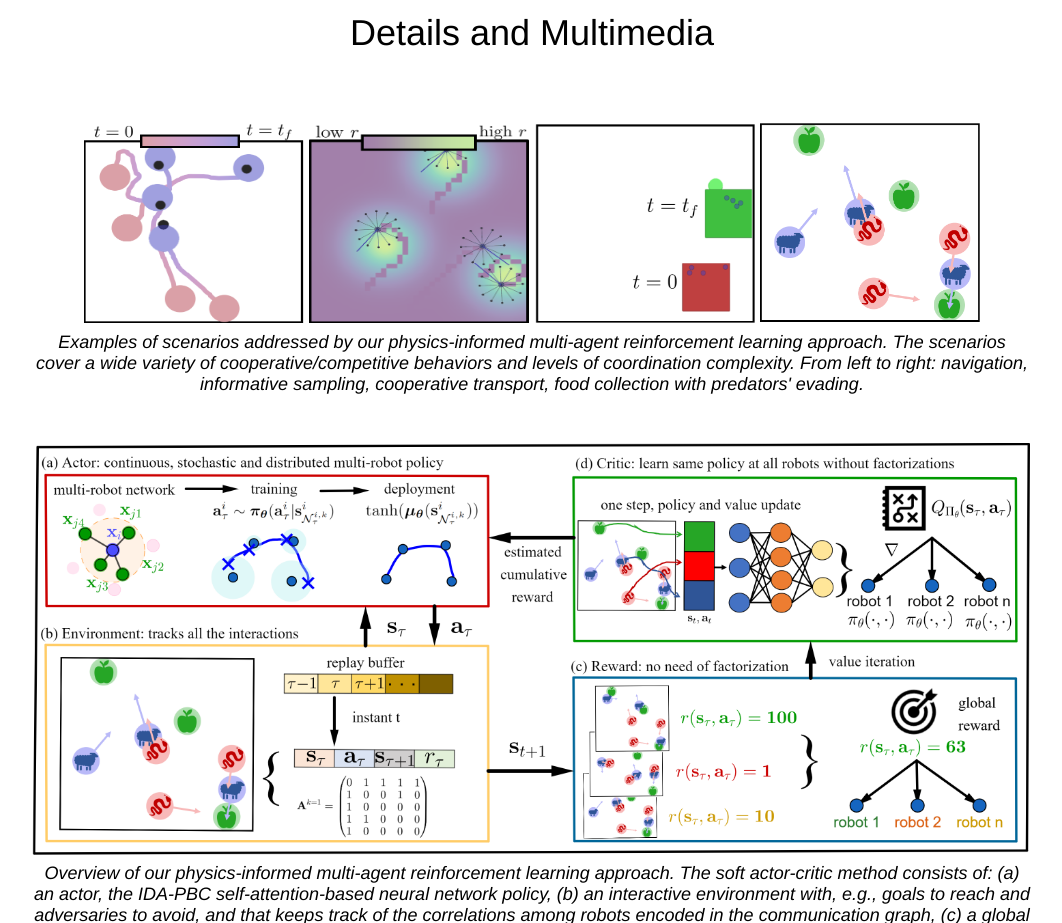
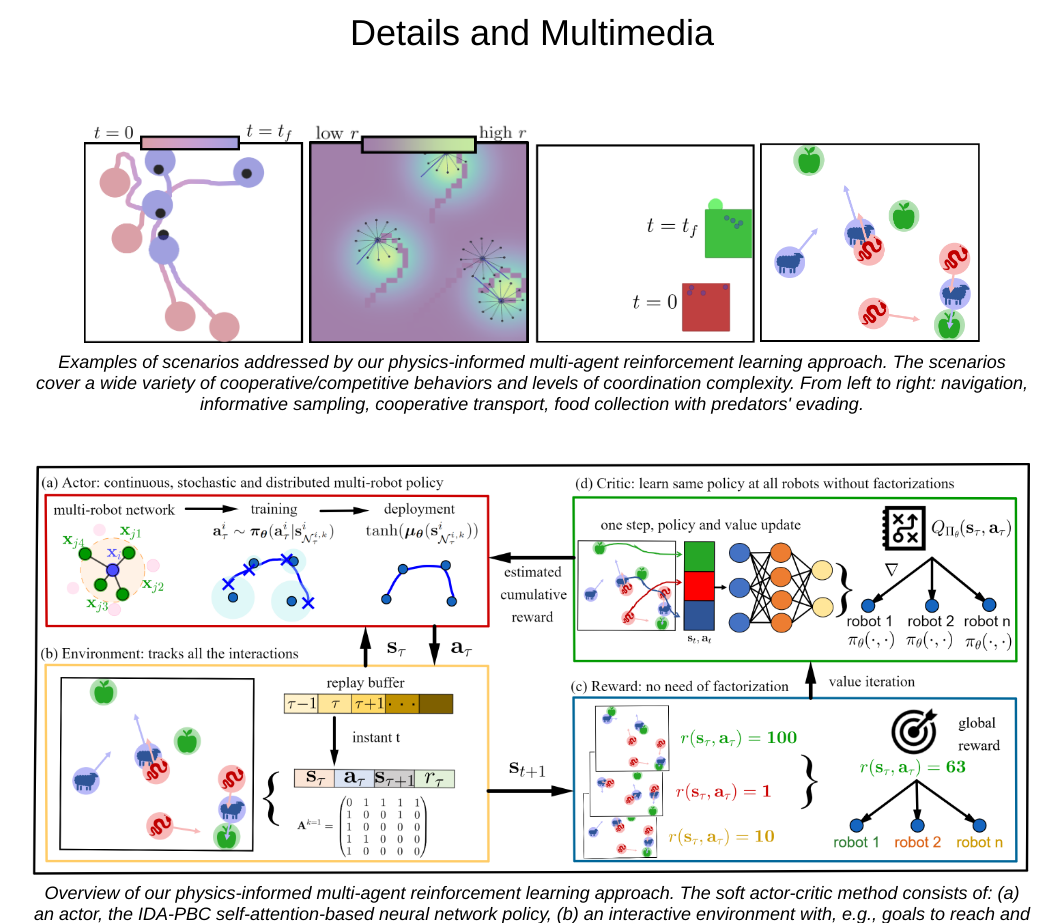
Before and after one commit to EduardoSebastianRodriguez/phMARL, a plain HTML site: page index.html in a window 1280 px wide. Shown: the part 1040-1963 px from the top of the page, without its empty margins (108-1170 px from the left). Drawn offline with Linux system fonts and the light colour scheme; a script that the page names is missing.

Commit message:
Update index.html

```diff
--- a/index.html
+++ b/index.html
@@ -253,8 +253,8 @@ code {
                  <td align=center width=900px>
                  <center>
                  <span style="font-size:20px">
-                   <a href="./resources/simple_spread_example_modified.png"><img src = "./resources/simple_spread_example_modified.png" width="220px" height="200px"></img></href></a>
-                     <a href="./resources/sampling_example_modified.png"><img src = "./resources/sampling_example_modified.png" width="220px" height="200px"></img></href></a>
+                   <a href="./resources/simple_spread_example_modified.png"><img src = "./resources/simple_spread_example_modified.png" width="220px" height="220px"></img></href></a>
+                     <a href="./resources/sampling_example_modified.png"><img src = "./resources/sampling_example_modified.png" width="220px" height="220px"></img></href></a>
                      <a href="./resources/reverse_transport_example_modified.png"><img src = "./resources/reverse_transport_example_modified.png" width="220px" height="200px"></img></href></a>
                      <a href="./resources/grassland_example_modified.png"><img src = "./resources/grassland_example_modified.png" width="220px" height="200px"></img></href></a>
                  </span>
```
